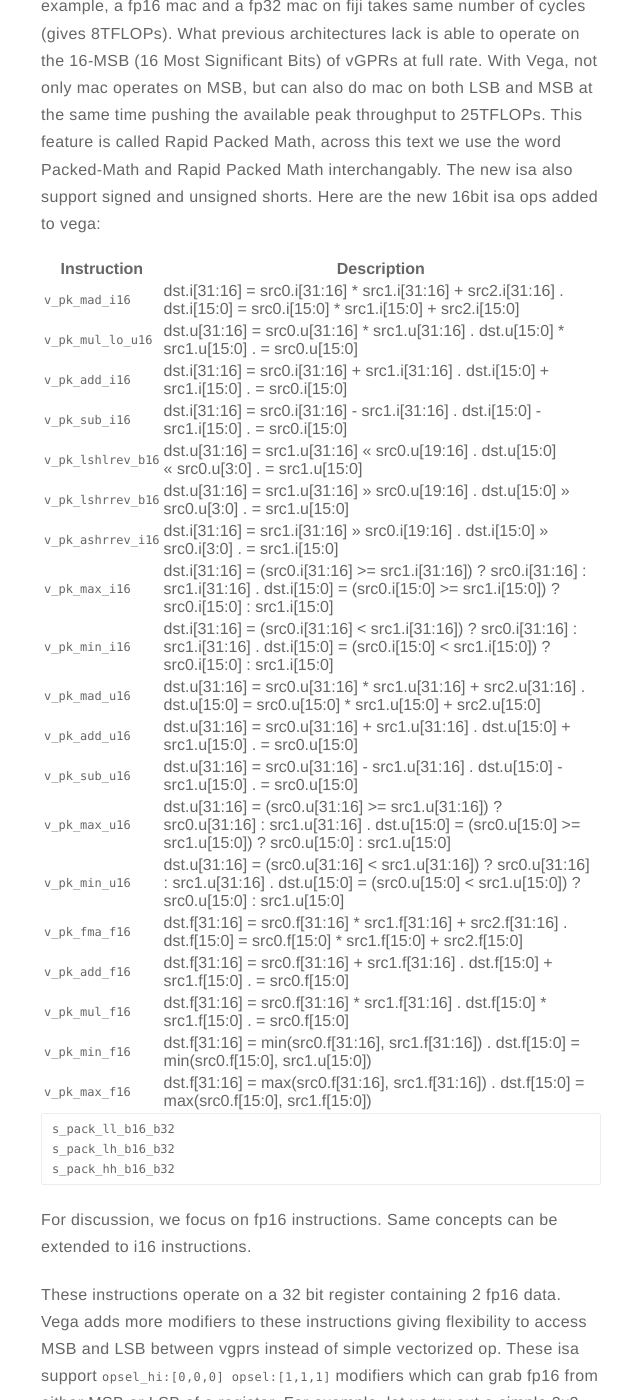
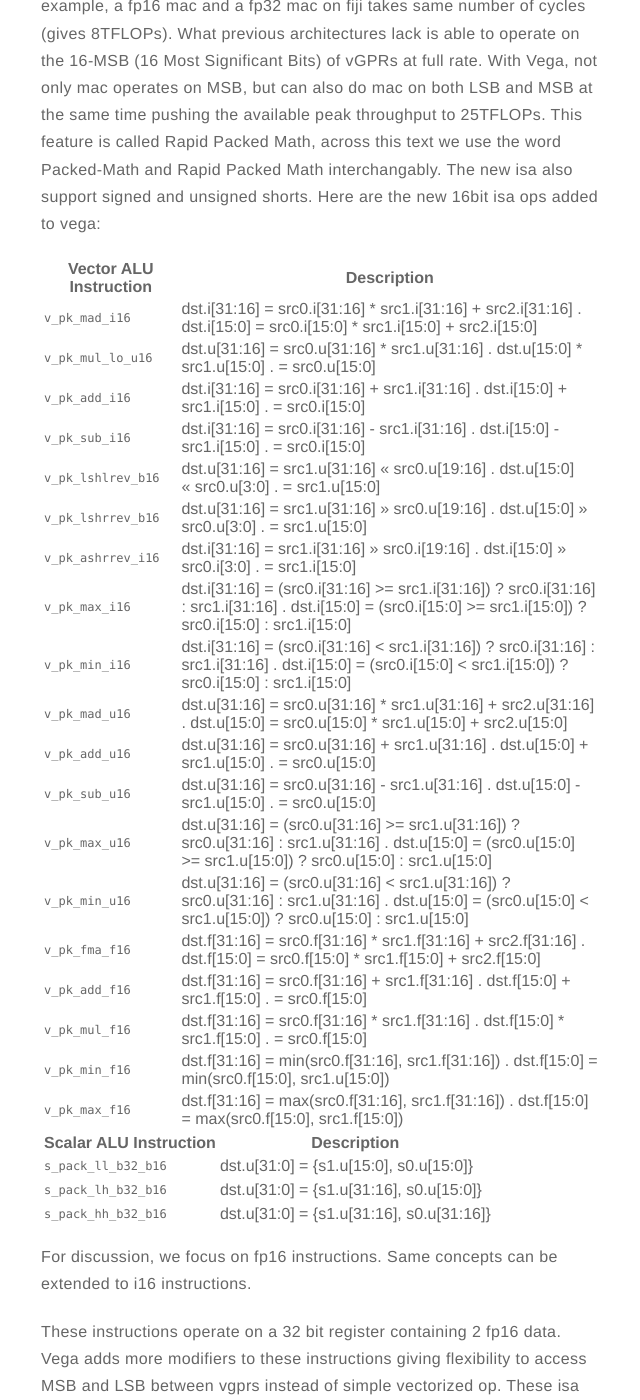
Before and after one commit to adityaatluri/adityaatluri.github.io, a Jekyll site: the page built from _posts/2017-08-12-intro-vega10.md, in a window 1280 px wide and 1400 px high, scrolled down 794 px. Shown: the whole window, without its empty margins (319-959 px from the left). Built offline with Jekyll 4.4.1, drawn with Linux system fonts in a browser that asks for light colours; comment, search, counter and statistics services are not loaded.

Commit message:
added scalar alu desc

```diff
--- a/_posts/2017-08-12-intro-vega10.md
+++ b/_posts/2017-08-12-intro-vega10.md
@@ -29,7 +29,7 @@
 ### Rapid-Packed Math for FP16-U16
 GCN architectures before Vega, Fiji and Polaris do support half-precision vector ALU ops. Few of the half-precision supported by fiji are `v_add_f16`, `v_mul_f16` but, they run at the same rate of full-precision instructions. For example, a fp16 mac and a fp32 mac on fiji takes same number of cycles (gives 8TFLOPs). What previous architectures lack is able to operate on the 16-MSB (16 Most Significant Bits) of vGPRs at full rate. With Vega, not only mac operates on MSB, but can also do mac on both LSB and MSB at the same time pushing the available peak throughput to 25TFLOPs. This feature is called Rapid Packed Math, across this text we use the word Packed-Math and Rapid Packed Math interchangably. The new isa also support signed and unsigned shorts. Here are the new 16bit isa ops added to vega:
 
-| Instruction | Description |
+| Vector ALU Instruction | Description |
 | ---- | ---|
 |`v_pk_mad_i16` | dst.i[31:16] = src0.i[31:16] * src1.i[31:16] + src2.i[31:16] . dst.i[15:0] = src0.i[15:0] * src1.i[15:0] + src2.i[15:0] |
 |`v_pk_mul_lo_u16` | dst.u[31:16] = src0.u[31:16] * src1.u[31:16] . dst.u[15:0] * src1.u[15:0] . = src0.u[15:0] |
@@ -51,11 +51,12 @@
 |`v_pk_min_f16` | dst.f[31:16] = min(src0.f[31:16], src1.f[31:16]) . dst.f[15:0] = min(src0.f[15:0], src1.u[15:0]) |
 |`v_pk_max_f16` | dst.f[31:16] = max(src0.f[31:16], src1.f[31:16]) . dst.f[15:0] = max(src0.f[15:0], src1.f[15:0]) |
 
-{% highlight asm %}
-s_pack_ll_b16_b32
-s_pack_lh_b16_b32
-s_pack_hh_b16_b32
-{% endhighlight %}
+| Scalar ALU Instruction | Description |
+|------------|-----------|
+| `s_pack_ll_b32_b16` | dst.u[31:0] = {s1.u[15:0], s0.u[15:0]} |
+| `s_pack_lh_b32_b16` | dst.u[31:0] = {s1.u[31:16], s0.u[15:0]} |
+| `s_pack_hh_b32_b16` | dst.u[31:0] = {s1.u[31:16], s0.u[31:16]} |
+
 
 For discussion, we focus on fp16 instructions. Same concepts can be extended to i16 instructions.
 
```
